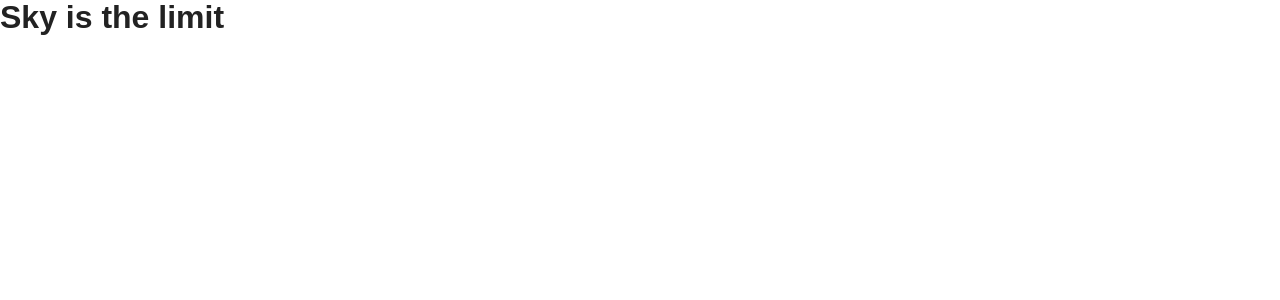
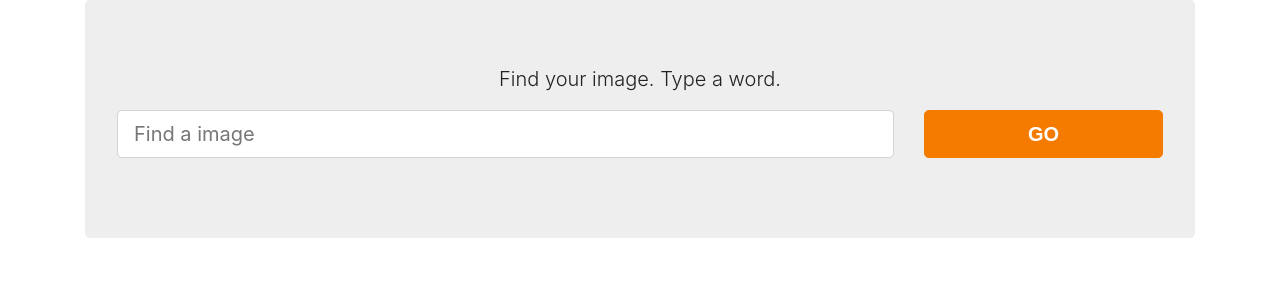
Before and after one commit to ivanurra/pixabay-app, a React (Create React App) app: page / in a window 1280 px wide. Shown: the top 300 px of the page. Built offline with nearby package versions, Linux system fonts and the light colour scheme; a web font is replaced by a local one.

Commit message:
Form comp

```diff
--- a/src/App.js
+++ b/src/App.js
@@ -1,7 +1,13 @@
+import React from "react";
+import Formulario from "./components/Formulario";
+
 function App() {
   return (
-    <div>
-      <h2>Sky is the limit</h2>
+    <div className="container">
+      <div className="jumbotron">
+        <p className="lead text-center">Find your image. Type a word.</p>
+        <Formulario />
+      </div>
     </div>
   );
 }
--- /dev/null
+++ b/src/components/Formulario.js
@@ -0,0 +1,26 @@
+import React from "react";
+
+const Formulario = () => {
+  return (
+    <form>
+      <div className="row">
+        <div className="form-group col-md-9">
+          <input
+            type="text"
+            className="form-control form-control-lg"
+            placeholder="Find a image"
+          />
+        </div>
+        <div className="form-group col-md-3">
+          <input
+            type="submit"
+            className="btn btn-lg btn-danger btn-block"
+            value="GO"
+          />
+        </div>
+      </div>
+    </form>
+  );
+};
+
+export default Formulario;
```
Also changed, not shown: src/index.js (+5 -5 lines).
